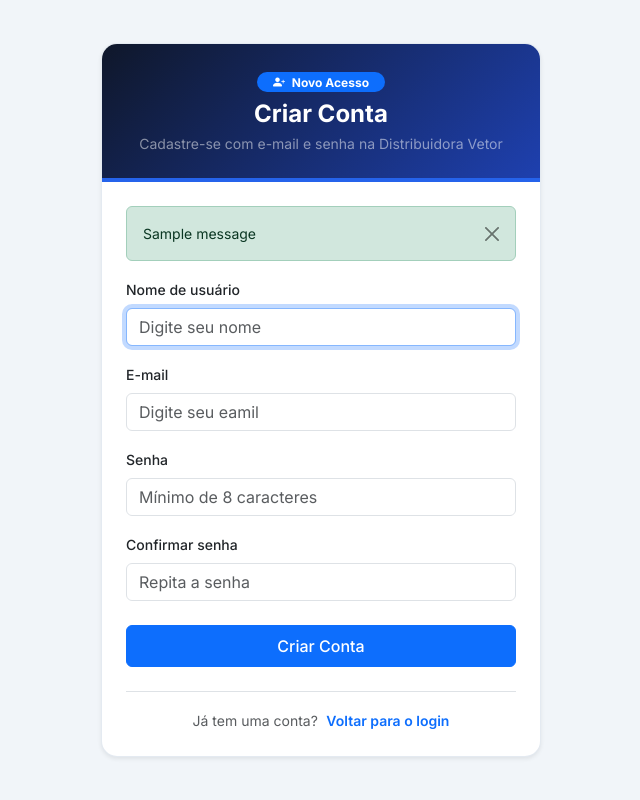
After one commit to evertonabrantes04-web/etl-distribuidora-vetor, a Django app: template dashboard/templates/account/signup.html in a window 1280 px wide. The commit adds this page. Shown: the whole page, without its empty margins (319-959 px from the left). Run offline with Django 5.2, Linux system fonts and the light colour scheme; the template is opened without the code that fills it: most values are stand-ins (such as "Sample title", 1, 10 or a date in 2020); one stand-in notice (Sample message) is shown.

Commit message:
Adiciona cadastro e login tradicional por e-mail e senha

```diff
--- a/config/settings.py
+++ b/config/settings.py
@@ -180,7 +180,8 @@ LOGOUT_REDIRECT_URL = "/"
 # Regras de conta e vinculação automática (Account Linking)
 ACCOUNT_UNIQUE_EMAIL = True
 ACCOUNT_LOGIN_METHODS = {"username", "email"}
-ACCOUNT_EMAIL_VERIFICATION = "optional"
+ACCOUNT_SIGNUP_FIELDS = ["username*", "email*", "password1*", "password2*"]
+ACCOUNT_EMAIL_VERIFICATION = "none"
 
 SOCIALACCOUNT_EMAIL_AUTHENTICATION = True
 SOCIALACCOUNT_EMAIL_AUTHENTICATION_AUTO_CONNECT = True
--- a/dashboard/templates/account/login.html
+++ b/dashboard/templates/account/login.html
@@ -151,6 +151,12 @@
                     <span class="spinner-border spinner-border-sm d-none js-spinner" role="status" aria-hidden="true"></span>
                 </button>
             </form>
+            <div class="text-center mt-4 pt-3 border-top">
+             <span class="text-muted small">Não quer usar Google ou Microsoft?</span>
+             <a href="{% url 'account_signup' %}" class="small fw-semibold text-decoration-none ms-1">
+                 Criar conta
+             </a>
+         </div>
         </div>
     </div>
 </main>
--- /dev/null
+++ b/dashboard/templates/account/signup.html
@@ -0,0 +1,169 @@
+<!DOCTYPE html>
+<html lang="pt-br">
+<head>
+    <meta charset="UTF-8">
+    <meta name="viewport" content="width=device-width, initial-scale=1.0">
+    <title>Criar Conta — Distribuidora Vetor</title>
+    <link rel="preconnect" href="https://fonts.googleapis.com">
+    <link rel="preconnect" href="https://fonts.gstatic.com" crossorigin>
+    <link href="https://fonts.googleapis.com/css2?family=Inter:wght@400;500;600;700&display=swap" rel="stylesheet">
+    <link href="https://cdn.jsdelivr.net/npm/bootstrap@5.3.8/dist/css/bootstrap.min.css" rel="stylesheet">
+    <link href="https://cdn.jsdelivr.net/npm/bootstrap-icons@1.11.3/font/bootstrap-icons.min.css" rel="stylesheet">
+    <style>
+        :root {
+            --vetor-bg: #f1f5f9;
+            --vetor-navy: #0f172a;
+            --vetor-blue: #1e40af;
+            --vetor-accent: #2563eb;
+        }
+        body {
+            font-family: 'Inter', system-ui, -apple-system, sans-serif;
+            background-color: var(--vetor-bg);
+            color: #1e293b;
+        }
+        .login-card {
+            max-width: 440px;
+            border: 1px solid rgba(226, 232, 240, 0.9);
+            border-radius: 16px;
+            overflow: hidden;
+        }
+        .login-banner {
+            background: linear-gradient(135deg, var(--vetor-navy) 0%, var(--vetor-blue) 100%);
+            border-bottom: 4px solid var(--vetor-accent);
+            color: #ffffff;
+        }
+    </style>
+</head>
+<body>
+
+<main class="container min-vh-100 d-flex align-items-center justify-content-center py-4">
+    <div class="card login-card shadow-sm w-100">
+
+        <div class="login-banner p-4 text-center">
+            <span class="badge rounded-pill text-bg-primary px-3 py-1 mb-2">
+                <i class="bi bi-person-plus-fill me-1"></i> Novo Acesso
+            </span>
+            <h1 class="h4 fw-bold mb-1">Criar Conta</h1>
+            <p class="text-white-50 small mb-0">Cadastre-se com e-mail e senha na Distribuidora Vetor</p>
+        </div>
+
+        <div class="card-body p-4">
+
+            {% for message in messages %}
+                <div class="alert alert-{{ message.tags|default:'info' }} alert-dismissible fade show small" role="alert">
+                    {{ message }}
+                    <button type="button" class="btn-close" data-bs-dismiss="alert" aria-label="Fechar"></button>
+                </div>
+            {% endfor %}
+
+            {% if form.non_field_errors %}
+                <div class="alert alert-danger small" role="alert">
+                    {% for error in form.non_field_errors %}
+                        <div>{{ error }}</div>
+                    {% endfor %}
+                </div>
+            {% endif %}
+
+            <form method="post" action="{% url 'account_signup' %}" class="js-signup-form">
+                {% csrf_token %}
+                {% if redirect_field_value %}
+                    <input type="hidden" name="{{ redirect_field_name }}" value="{{ redirect_field_value }}">
+                {% endif %}
+
+                {% if form.username %}
+                <div class="mb-3">
+                    <label for="id_username" class="form-label small fw-medium">Nome de usuário</label>
+                    <input
+                        type="text"
+                        name="username"
+                        id="id_username"
+                        class="form-control {% if form.username.errors %}is-invalid{% endif %}"
+                        value="{{ form.username.value|default:'' }}"
+                        placeholder="Digite seu nome"
+                        {% if form.username.field.required %}required{% endif %}
+                        autofocus
+                    >
+                    {% for error in form.username.errors %}
+                        <div class="invalid-feedback">{{ error }}</div>
+                    {% endfor %}
+                </div>
+                {% endif %}
+
+                {% if form.email %}
+                <div class="mb-3">
+                    <label for="id_email" class="form-label small fw-medium">E-mail</label>
+                    <input
+                        type="email"
+                        name="email"
+                        id="id_email"
+                        class="form-control {% if form.email.errors %}is-invalid{% endif %}"
+                        value="{{ form.email.value|default:'' }}"
+                        placeholder="Digite seu eamil"
+                        {% if form.email.field.required %}required{% endif %}
+                    >
+                    {% for error in form.email.errors %}
+                        <div class="invalid-feedback">{{ error }}</div>
+                    {% endfor %}
+                </div>
+                {% endif %}
+
+                <div class="mb-3">
+                    <label for="id_password1" class="form-label small fw-medium">Senha</label>
+                    <input
+                        type="password"
+                        name="password1"
+                        id="id_password1"
+                        class="form-control {% if form.password1.errors %}is-invalid{% endif %}"
+                        placeholder="Mínimo de 8 caracteres"
+                        required
+                    >
+                    {% for error in form.password1.errors %}
+                        <div class="invalid-feedback">{{ error }}</div>
+                    {% endfor %}
+                </div>
+
+                {% if form.password2 %}
+                <div class="mb-4">
+                    <label for="id_password2" class="form-label small fw-medium">Confirmar senha</label>
+                    <input
+                        type="password"
+                        name="password2"
+                        id="id_password2"
+                        class="form-control {% if form.password2.errors %}is-invalid{% endif %}"
+                        placeholder="Repita a senha"
+                        required
+                    >
+                    {% for error in form.password2.errors %}
+                        <div class="invalid-feedback">{{ error }}</div>
+                    {% endfor %}
+                </div>
+                {% endif %}
+
+                <button type="submit" class="btn btn-primary w-100 py-2 fw-medium d-flex align-items-center justify-content-center gap-2">
+                    <span>Criar Conta</span>
+                    <span class="spinner-border spinner-border-sm d-none js-spinner" role="status" aria-hidden="true"></span>
+                </button>
+            </form>
+
+            <div class="text-center mt-4 pt-3 border-top">
+                <span class="text-muted small">Já tem uma conta?</span>
+                <a href="{% url 'account_login' %}" class="small fw-semibold text-decoration-none ms-1">
+                    Voltar para o login
+                </a>
+            </div>
+
+        </div>
+    </div>
+</main>
+
+<script src="https://cdn.jsdelivr.net/npm/bootstrap@5.3.8/dist/js/bootstrap.bundle.min.js"></script>
+<script>
+    document.querySelector(".js-signup-form")?.addEventListener("submit", (e) => {
+        const btn = e.currentTarget.querySelector("button[type='submit']");
+        const spinner = e.currentTarget.querySelector(".js-spinner");
+        if (btn) btn.disabled = true;
+        if (spinner) spinner.classList.remove("d-none");
+    });
+</script>
+</body>
+</html>
```
